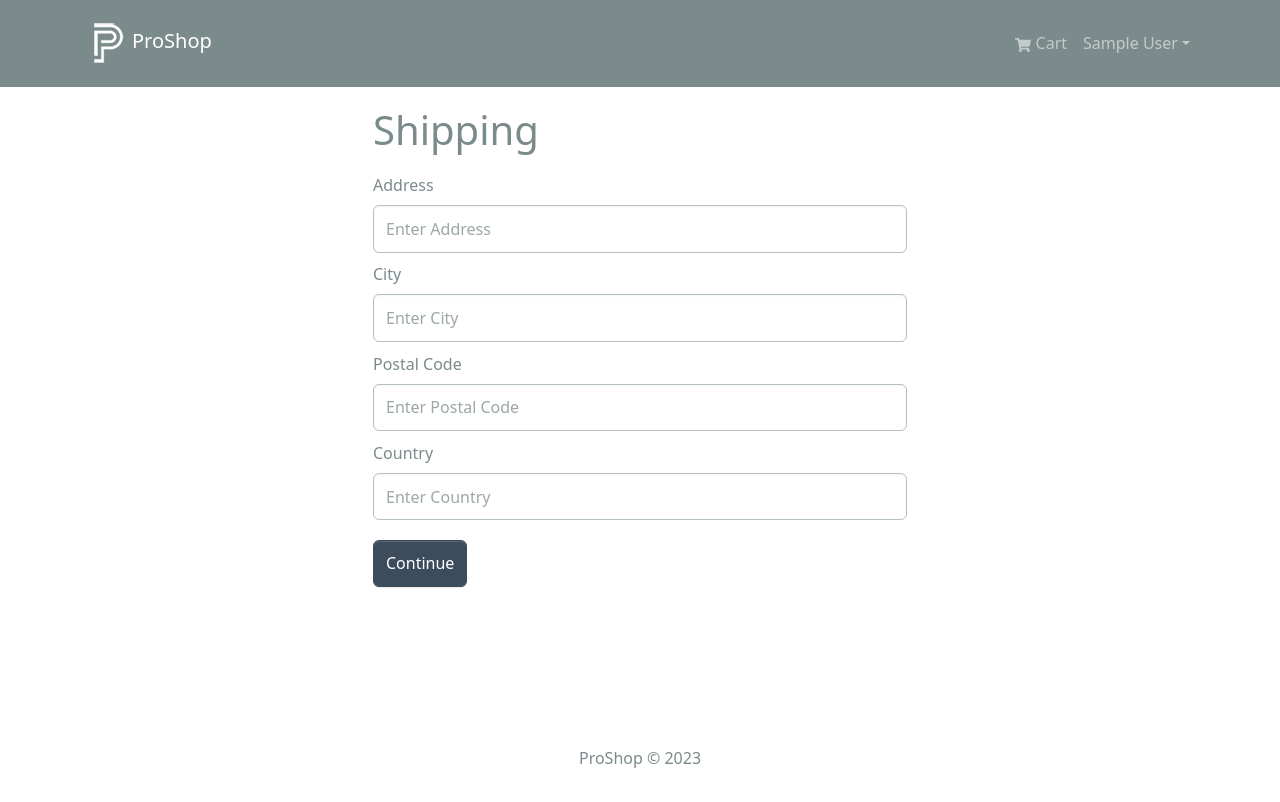
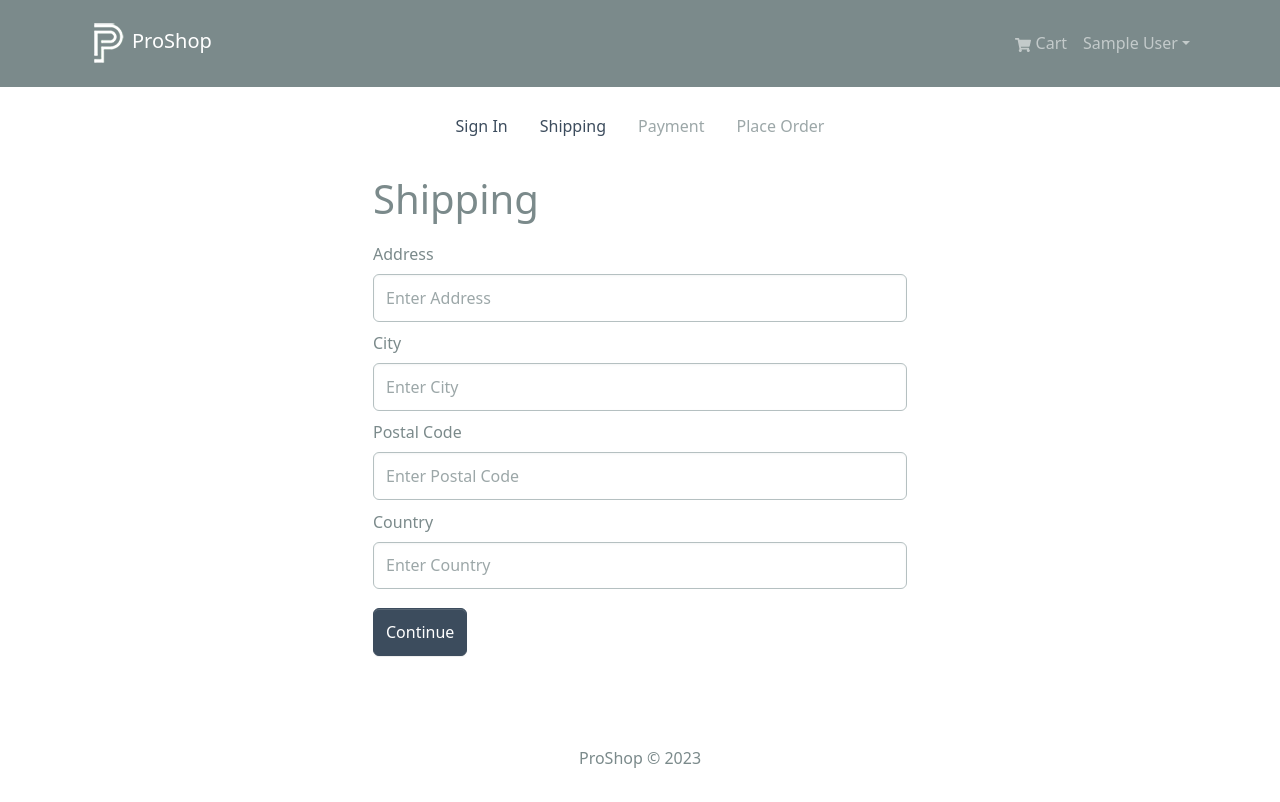
Before and after one commit to MikeJakuszewski/Mern-Stack-Ecomm, a React (Create React App) app in the folder frontend/: page /shipping in a window 1280 px wide. Shown: the top 802 px of the page. Built offline with nearby package versions, Linux system fonts and the light colour scheme; sample sign-in values are in the browser's storage.

Commit message:
added checkout steps component

```diff
--- /dev/null
+++ b/frontend/src/components/CheckoutSteps.jsx
@@ -0,0 +1,46 @@
+import { Nav } from "react-bootstrap";
+import { LinkContainer } from "react-router-bootstrap";
+
+const CheckoutSteps = ({ step1, step2, step3, step4 }) => {
+  return (
+    <Nav className="justify-content-center mb-4">
+      <Nav.Item>
+        {step1 ? (
+          <LinkContainer to="/login">
+            <Nav.Link>Sign In</Nav.Link>
+          </LinkContainer>
+        ) : (
+          <Nav.Link disabled> Sign In</Nav.Link>
+        )}
+      </Nav.Item>
+      <Nav.Item>
+        {step2 ? (
+          <LinkContainer to="/shipping">
+            <Nav.Link>Shipping</Nav.Link>
+          </LinkContainer>
+        ) : (
+          <Nav.Link disabled>Shipping</Nav.Link>
+        )}
+      </Nav.Item>
+      <Nav.Item>
+        {step3 ? (
+          <LinkContainer to="/payment">
+            <Nav.Link>Payment</Nav.Link>
+          </LinkContainer>
+        ) : (
+          <Nav.Link disabled> Payment</Nav.Link>
+        )}
+      </Nav.Item>
+      <Nav.Item>
+        {step4 ? (
+          <LinkContainer to="/placeOrder">
+            <Nav.Link>Place Order</Nav.Link>
+          </LinkContainer>
+        ) : (
+          <Nav.Link disabled>Place Order</Nav.Link>
+        )}
+      </Nav.Item>
+    </Nav>
+  );
+};
+export default CheckoutSteps;
--- a/frontend/src/screens/ShippingScreen.jsx
+++ b/frontend/src/screens/ShippingScreen.jsx
@@ -4,6 +4,7 @@
 import { useNavigate } from "react-router-dom";
 import FormContainer from "../components/FormContainer";
 import { saveShippingAddress } from "../slices/cartSlice";
+import CheckoutSteps from "../components/CheckoutSteps";
 
 const ShippingScreen = () => {
   const cart = useSelector((state) => state.cart);
@@ -27,6 +28,7 @@
 
   return (
     <FormContainer>
+      <CheckoutSteps step1 step2 />
       <h1>Shipping</h1>
 
       <Form onSubmit={submitHandler}>
```
